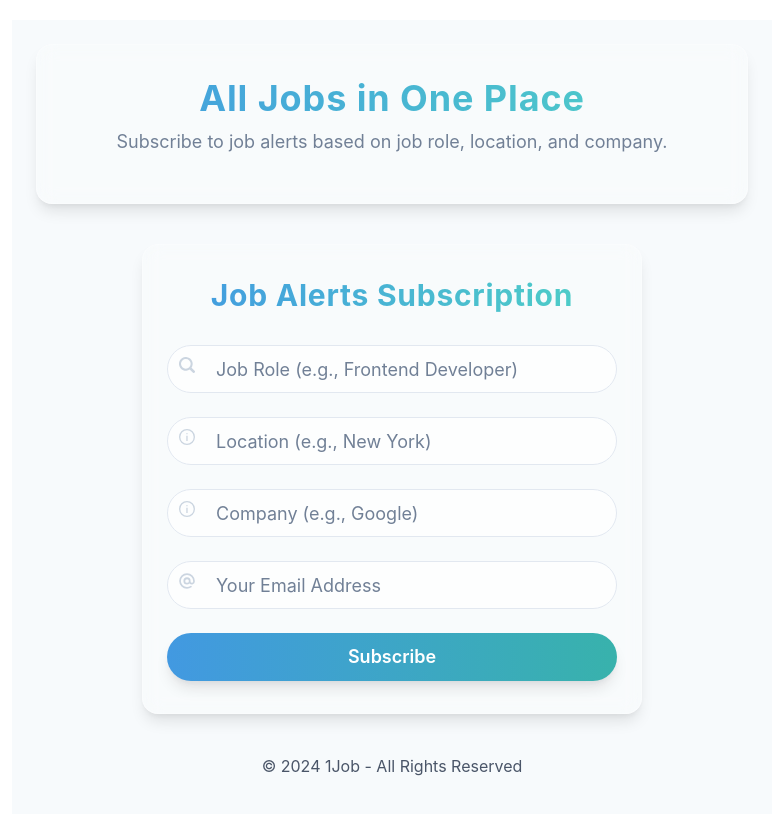
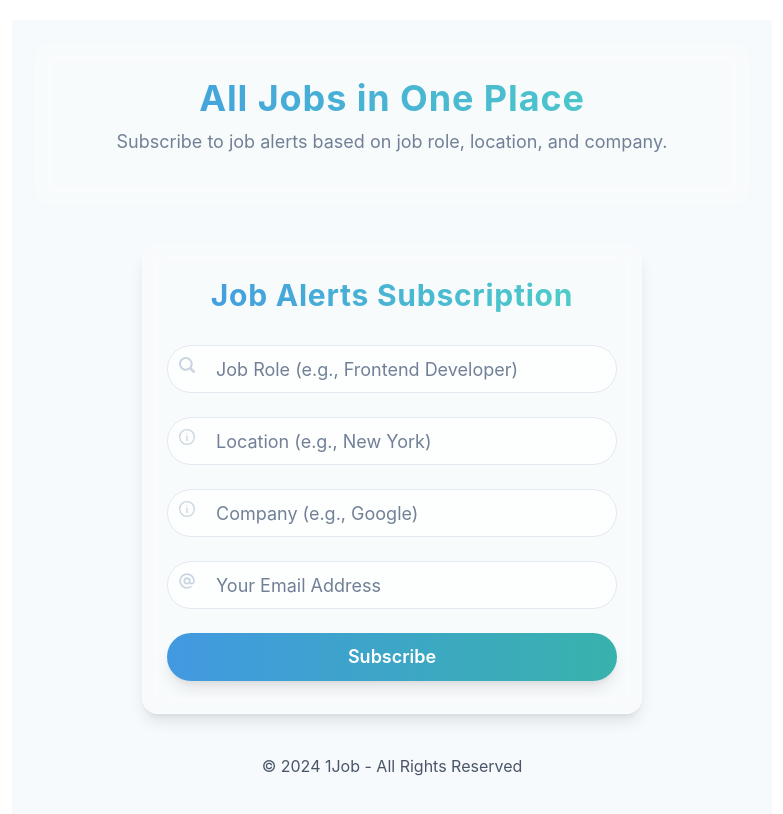
Before and after one commit to danieljohannsson/one-job, a React (Create React App) app in the folder frontend/: page / in a window 1280 px wide. Shown: the top 814 px of the page, without its empty margins (248-1031 px from the left). Built offline with nearby package versions, Linux system fonts and the light colour scheme.

Commit message:
Removed boxshadow from Header

```diff
--- a/frontend/src/components/Header.tsx
+++ b/frontend/src/components/Header.tsx
@@ -1,6 +1,5 @@
 import React from 'react';
-import { Box, Heading, Stack, Text, Image } from '@chakra-ui/react';
-import logo from '../assets/1Job.webp';
+import { Box, Heading, Text } from '@chakra-ui/react';
 
 const Header = () => {
   return (
@@ -10,18 +9,13 @@ const Header = () => {
       px={6}
       py={8}
       bg="rgba(255, 255, 255, 0.2)"
-      boxShadow="lg"
+      // boxShadow="lg"
       borderRadius="2xl"
       backdropFilter="blur(10px)"
       border="1px solid rgba(255, 255, 255, 0.3)"
       textAlign="center"
       mb={10}
     >
-      {/* Logo */}
-      {/* <Stack align="center" mb={4}>
-      <Image src={logo} alt="1Job Logo" width="100px" mb="4" />
-      </Stack> */}
-
       {/* Header Title */}
       <Heading
         as="h1"
```
